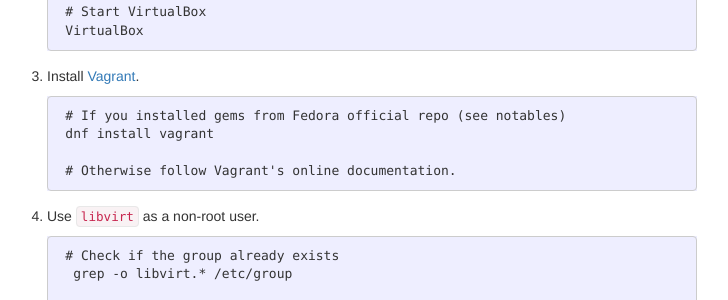
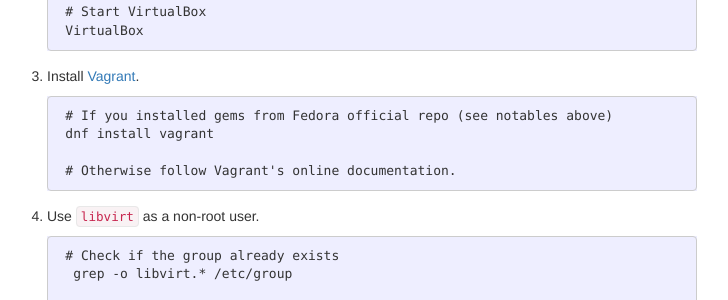
Before and after one commit to ecwpz91/ecwpz91.github.io, a Jekyll site: the page built from _posts/2017-06-22-getting-and-installing-ansible-tower.md, in a window 1280 px wide and 900 px high, scrolled down 965 px. Shown: the part 152-452 px from the top of the window, without its empty margins (283-1011 px from the left). Built offline with Jekyll 4.4.1, drawn with Linux system fonts in a browser that asks for light colours; nearby versions of some CDN libraries.

Commit message:
Updated comment

```diff
--- a/_posts/2017-06-22-getting-and-installing-ansible-tower.md
+++ b/_posts/2017-06-22-getting-and-installing-ansible-tower.md
@@ -54,7 +54,7 @@ Use Ansible's official Vagrant box to quickly build an Ansible Tower VM.
 
 3. Install [Vagrant][4].
 
-        # If you installed gems from Fedora official repo (see notables)
+        # If you installed gems from Fedora official repo (see notables above)
         dnf install vagrant
 
         # Otherwise follow Vagrant's online documentation.
```
